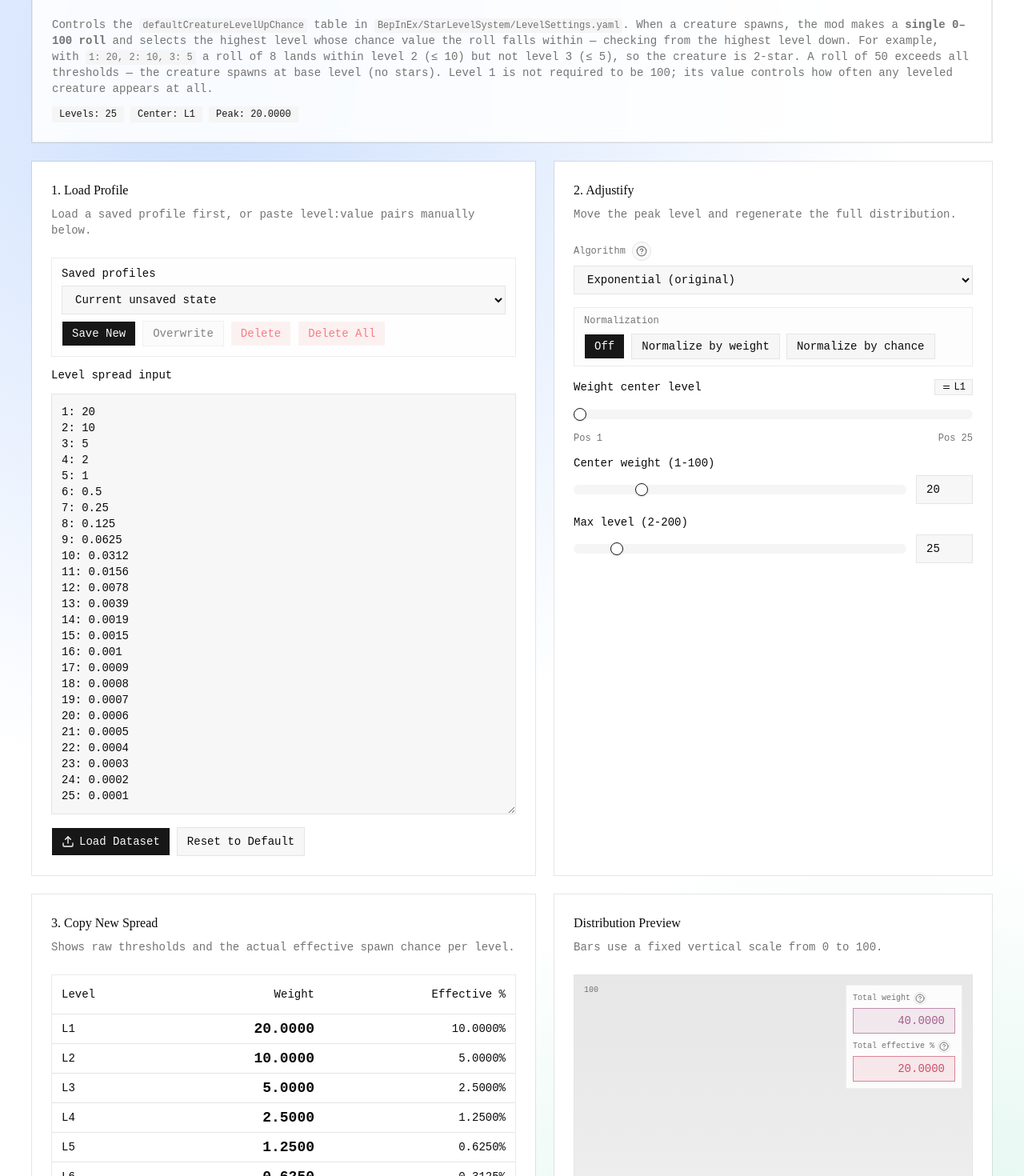
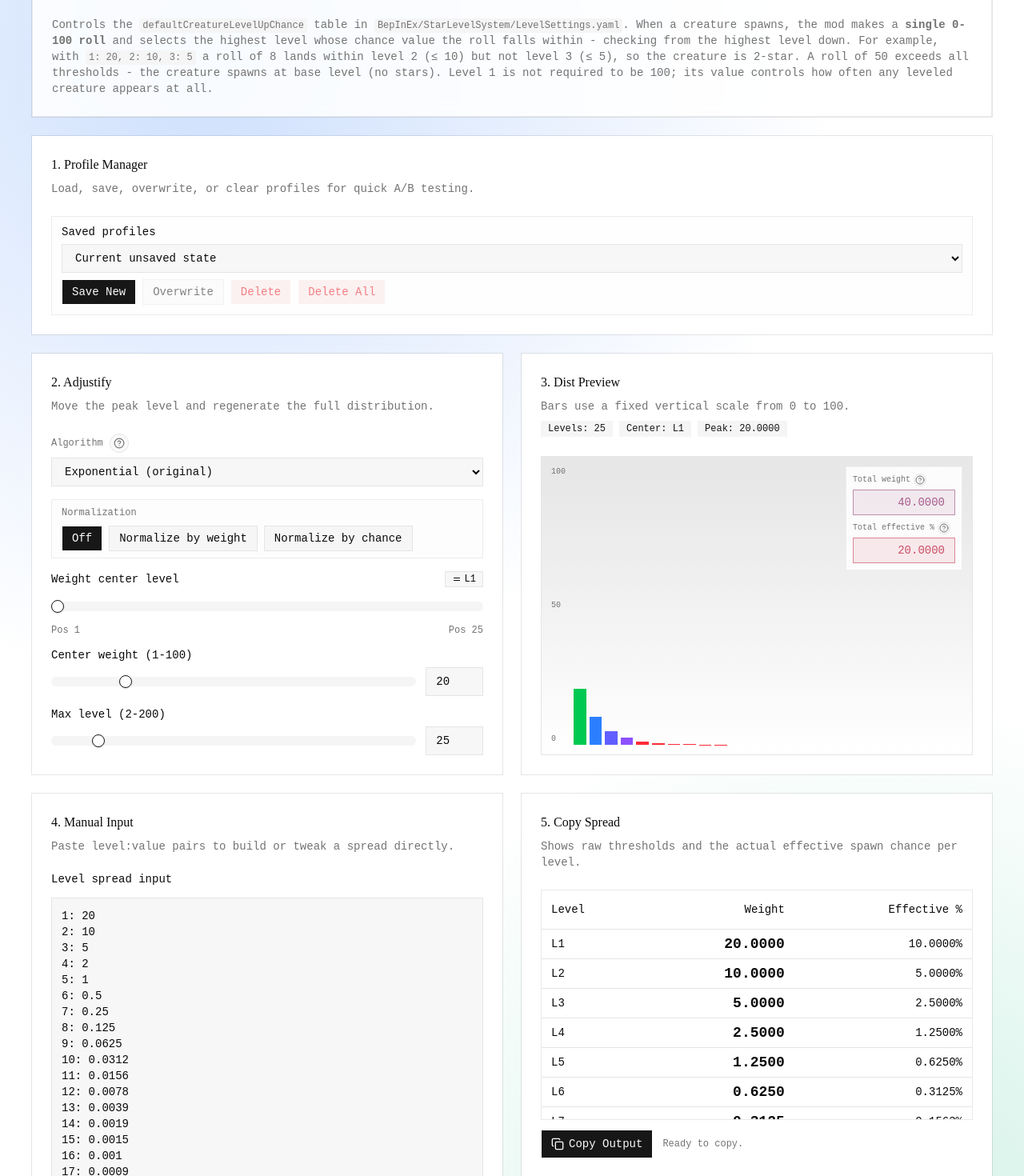
Before and after one commit to dsthedev/slslevelspreadtool, a React (Vite) app: page / in a window 1280 px wide. Shown: the part 120-1590 px from the top of the page at 80% size. Built offline with nearby package versions, Linux system fonts and the light colour scheme.

Commit message:
feat: enhance dataset editor with profile management and manual input capabilities

```diff
--- a/src/App.tsx
+++ b/src/App.tsx
@@ -6,7 +6,10 @@ import {
   DEFAULT_MAX_LEVEL,
   DEFAULT_STEP_AMOUNT,
 } from "@/components/levelupchance/constants"
-import { DatasetEditor } from "@/components/levelupchance/dataset-editor"
+import {
+  ManualInputCard,
+  ProfileManagerCard,
+} from "@/components/levelupchance/dataset-editor"
 import { OutputTable } from "@/components/levelupchance/output-table"
 import {
   loadSavedProfilesStore,
@@ -29,7 +32,6 @@ import {
   parseLevelSpread,
 } from "@/components/levelupchance/utils"
 import { WeightSlider } from "@/components/levelupchance/weight-slider"
-import { Badge } from "@/components/ui/badge"
 import {
   Card,
   CardContent,
@@ -91,6 +93,18 @@ export function App() {
   const weightedEntries = useMemo(() => {
     if (sourceEntries.length === 0) {
       return []
+    }
+
+    if (algorithm === "manual") {
+      if (normalizationMode === "weight") {
+        return normalizeLevelWeights(sourceEntries, 100)
+      }
+
+      if (normalizationMode === "chance") {
+        return normalizeEffectiveLevelWeights(sourceEntries, 100)
+      }
+
+      return sourceEntries
     }
 
     const generated = applyCenteredWeights(
@@ -165,12 +179,11 @@ export function App() {
       return
     }
 
-    const inferredMaxLevel = clampMaxLevel(
-      Math.max(...parsed.map((entry) => entry.level), DEFAULT_MAX_LEVEL)
-    )
+    const inferredMaxLevel = clampMaxLevel(Math.max(...parsed.map((entry) => entry.level)))
 
     setMaxLevel(inferredMaxLevel)
-    setSourceEntries(buildLevelEntries(inferredMaxLevel))
+    setSourceEntries(buildEntriesFromParsed(parsed, inferredMaxLevel))
+    setAlgorithm("manual")
     setCenterPosition((current) => clampPosition(current, inferredMaxLevel))
     setError(null)
     setCopied(false)
@@ -191,7 +204,7 @@ export function App() {
   const handleMaxLevelChange = (nextValue: number) => {
     const clamped = clampMaxLevel(nextValue)
     setMaxLevel(clamped)
-    setSourceEntries(buildLevelEntries(clamped))
+    setSourceEntries((current) => resizeLevelEntries(current, clamped))
     setCenterPosition((current) => clampPosition(current, clamped))
     setCopied(false)
   }
@@ -336,32 +349,22 @@ export function App() {
               <code className="rounded bg-muted px-1 py-0.5 font-mono text-xs">
                 BepInEx/StarLevelSystem/LevelSettings.yaml
               </code>
-              . When a creature spawns, the mod makes a <strong>single 0–100 roll</strong> and selects the highest level whose chance value the roll falls within — checking from the highest level down.
+              . When a creature spawns, the mod makes a <strong>single 0-100 roll</strong> and selects the highest level whose chance value the roll falls within - checking from the highest level down.
               For example, with{" "}
               <code className="rounded bg-muted px-1 py-0.5 font-mono text-xs">1: 20, 2: 10, 3: 5</code>
-              {" "}a roll of 8 lands within level 2 (≤ 10) but not level 3 (≤ 5), so the creature is 2-star. A roll of 50 exceeds all thresholds — the creature spawns at base level (no stars). Level 1 is not required to be 100; its value controls how often any leveled creature appears at all.
+              {" "}a roll of 8 lands within level 2 (&le; 10) but not level 3 (&le; 5), so the creature is 2-star. A roll of 50 exceeds all thresholds - the creature spawns at base level (no stars). Level 1 is not required to be 100; its value controls how often any leveled creature appears at all.
             </p>
-            <div className="flex flex-wrap items-center gap-2">
-              <Badge variant="secondary">Levels: {sourceEntries.length}</Badge>
-              <Badge variant="secondary">Center: L{selectedLevel ?? "-"}</Badge>
-              <Badge variant="secondary">Peak: {peakValue.toFixed(4)}</Badge>
-              {error ? <Badge variant="destructive">{error}</Badge> : null}
-            </div>
           </CardContent>
         </Card>
 
-        <div className="grid gap-6 xl:auto-rows-fr xl:grid-cols-[1.15fr_1fr]">
-          <div className="order-1 h-full">
-            <DatasetEditor
-              value={rawInput}
+        <div className="grid gap-6 xl:grid-cols-2">
+          <div className="xl:col-span-2">
+            <ProfileManagerCard
               savedProfiles={savedProfiles.map((profile) => ({
                 id: profile.id,
                 name: profile.name,
               }))}
               selectedProfileId={selectedProfileId}
-              onChange={setRawInput}
-              onLoad={handleLoad}
-              onResetDefault={handleResetDefault}
               onSelectProfile={handleSelectProfile}
               onSaveNewProfile={handleSaveNewProfile}
               onOverwriteProfile={handleOverwriteProfile}
@@ -370,7 +373,7 @@ export function App() {
             />
           </div>
 
-          <div className="order-2 h-full">
+          <div className="h-full">
             <WeightSlider
               centerPosition={safeCenterPosition}
               maxPosition={Math.max(1, sourceEntries.length)}
@@ -405,15 +408,28 @@ export function App() {
             />
           </div>
 
-          <div className="order-3 h-full xl:order-4">
+          <div className="h-full">
             <SpreadChart
               entries={weightedEntries}
               centerPosition={safeCenterPosition}
               algorithm={algorithm}
+              levelsCount={sourceEntries.length}
+              selectedLevel={selectedLevel ?? null}
+              peakValue={peakValue}
+              error={error}
             />
           </div>
 
-          <div className="order-4 h-full xl:order-3">
+          <div className="h-full">
+            <ManualInputCard
+              value={rawInput}
+              onChange={setRawInput}
+              onLoad={handleLoad}
+              onResetDefault={handleResetDefault}
+            />
+          </div>
+
+          <div className="h-full">
             <OutputTable entries={weightedEntries} onCopy={handleCopy} copied={copied} />
           </div>
         </div>
@@ -427,6 +443,32 @@ function buildLevelEntries(maxLevel: number): LevelEntry[] {
     level: index + 1,
     value: 0,
   }))
+}
+
+function buildEntriesFromParsed(parsed: LevelEntry[], maxLevel: number): LevelEntry[] {
+  const byLevel = new Map(parsed.map((entry) => [entry.level, entry.value]))
+
+  return Array.from({ length: maxLevel }, (_, index) => {
+    const level = index + 1
+
+    return {
+      level,
+      value: byLevel.get(level) ?? 0,
+    }
+  })
+}
+
+function resizeLevelEntries(entries: LevelEntry[], maxLevel: number): LevelEntry[] {
+  const byLevel = new Map(entries.map((entry) => [entry.level, entry.value]))
+
+  return Array.from({ length: maxLevel }, (_, index) => {
+    const level = index + 1
+
+    return {
+      level,
+      value: byLevel.get(level) ?? 0,
+    }
+  })
 }
 
 function clampMaxLevel(value: number) {
--- a/src/components/levelupchance/dataset-editor.tsx
+++ b/src/components/levelupchance/dataset-editor.tsx
@@ -25,27 +25,39 @@ type DatasetEditorProps = {
   onDeleteAllProfiles: () => void
 }
 
-export function DatasetEditor({
-  value,
+type ProfileManagerCardProps = Pick<
+  DatasetEditorProps,
+  | "savedProfiles"
+  | "selectedProfileId"
+  | "onSelectProfile"
+  | "onSaveNewProfile"
+  | "onOverwriteProfile"
+  | "onDeleteProfile"
+  | "onDeleteAllProfiles"
+>
+
+type ManualInputCardProps = Pick<
+  DatasetEditorProps,
+  "value" | "onChange" | "onLoad" | "onResetDefault"
+>
+
+export function ProfileManagerCard({
   savedProfiles,
   selectedProfileId,
-  onChange,
-  onLoad,
-  onResetDefault,
   onSelectProfile,
   onSaveNewProfile,
   onOverwriteProfile,
   onDeleteProfile,
   onDeleteAllProfiles,
-}: DatasetEditorProps) {
+}: ProfileManagerCardProps) {
   const hasSelectedProfile = selectedProfileId !== null
 
   return (
     <Card className="h-full">
       <CardHeader>
-        <CardTitle>1. Load Profile</CardTitle>
+        <CardTitle>1. Profile Manager</CardTitle>
         <CardDescription>
-          Load a saved profile first, or paste level:value pairs manually below.
+          Load, save, overwrite, or clear profiles for quick A/B testing.
         </CardDescription>
       </CardHeader>
       <CardContent className="flex h-full flex-col gap-4">
@@ -94,7 +106,26 @@ export function DatasetEditor({
             </Button>
           </div>
         </div>
+      </CardContent>
+    </Card>
+  )
+}
 
+export function ManualInputCard({
+  value,
+  onChange,
+  onLoad,
+  onResetDefault,
+}: ManualInputCardProps) {
+  return (
+    <Card className="h-full">
+      <CardHeader>
+        <CardTitle>4. Manual Input</CardTitle>
+        <CardDescription>
+          Paste level:value pairs to build or tweak a spread directly.
+        </CardDescription>
+      </CardHeader>
+      <CardContent className="flex h-full flex-col gap-4">
         <Label htmlFor="spread-input">Level spread input</Label>
         <Textarea
           id="spread-input"
@@ -117,3 +148,37 @@ export function DatasetEditor({
     </Card>
   )
 }
+
+export function DatasetEditor({
+  value,
+  savedProfiles,
+  selectedProfileId,
+  onChange,
+  onLoad,
+  onResetDefault,
+  onSelectProfile,
+  onSaveNewProfile,
+  onOverwriteProfile,
+  onDeleteProfile,
+  onDeleteAllProfiles,
+}: DatasetEditorProps) {
+  return (
+    <div className="grid gap-4">
+      <ProfileManagerCard
+        savedProfiles={savedProfiles}
+        selectedProfileId={selectedProfileId}
+        onSelectProfile={onSelectProfile}
+        onSaveNewProfile={onSaveNewProfile}
+        onOverwriteProfile={onOverwriteProfile}
+        onDeleteProfile={onDeleteProfile}
+        onDeleteAllProfiles={onDeleteAllProfiles}
+      />
+      <ManualInputCard
+        value={value}
+        onChange={onChange}
+        onLoad={onLoad}
+        onResetDefault={onResetDefault}
+      />
+    </div>
+  )
+}
--- a/src/components/levelupchance/output-table.tsx
+++ b/src/components/levelupchance/output-table.tsx
@@ -32,7 +32,7 @@ export function OutputTable({ entries, onCopy, copied }: OutputTableProps) {
   return (
     <Card className="flex h-full flex-col">
       <CardHeader>
-        <CardTitle>3. Copy New Spread</CardTitle>
+        <CardTitle>5. Copy Spread</CardTitle>
         <CardDescription>
           Shows raw thresholds and the actual effective spawn chance per level.
         </CardDescription>
--- a/src/components/levelupchance/spread-chart.tsx
+++ b/src/components/levelupchance/spread-chart.tsx
@@ -13,6 +13,7 @@ import {
   CardHeader,
   CardTitle,
 } from "@/components/ui/card"
+import { Badge } from "@/components/ui/badge"
 import { Input } from "@/components/ui/input"
 import { Label } from "@/components/ui/label"
 import { cn } from "@/lib/utils"
@@ -21,6 +22,10 @@ type SpreadChartProps = {
   entries: LevelEntry[]
   centerPosition: number
   algorithm: DistributionAlgorithm
+  levelsCount: number
+  selectedLevel: number | null
+  peakValue: number
+  error: string | null
 }
 
 function getBandColorClass(
@@ -59,6 +64,10 @@ export function SpreadChart({
   entries,
   centerPosition,
   algorithm,
+  levelsCount,
+  selectedLevel,
+  peakValue,
+  error,
 }: SpreadChartProps) {
   const maxScaleValue = 100
   const centerIndex = Math.max(centerPosition - 1, 0)
@@ -78,8 +87,14 @@ export function SpreadChart({
   return (
     <Card className="flex h-full flex-col">
       <CardHeader>
-        <CardTitle>Distribution Preview</CardTitle>
+        <CardTitle>3. Dist Preview</CardTitle>
         <CardDescription>Bars use a fixed vertical scale from 0 to 100.</CardDescription>
+        <div className="flex flex-wrap items-center gap-2">
+          <Badge variant="secondary">Levels: {levelsCount}</Badge>
+          <Badge variant="secondary">Center: L{selectedLevel ?? "-"}</Badge>
+          <Badge variant="secondary">Peak: {peakValue.toFixed(4)}</Badge>
+          {error ? <Badge variant="destructive">{error}</Badge> : null}
+        </div>
         {hasUnreachableEntries ? (
           <p className="text-sm text-amber-700 dark:text-amber-400">
             Warning: some levels currently have 0% effective chance because a
--- a/src/components/levelupchance/utils.ts
+++ b/src/components/levelupchance/utils.ts
@@ -7,6 +7,11 @@ export type AlgorithmControl =
   | "stepAmount"
 
 export const distributionAlgorithms = [
+  {
+    value: "manual",
+    label: "Manual (no algorithm)",
+    controls: [],
+  },
   {
     value: "exponential",
     label: "Exponential (original)",
@@ -63,6 +68,13 @@ export type AlgorithmDescription = {
 
 export const algorithmDescriptions: Record<DistributionAlgorithm, AlgorithmDescription> =
   {
+    manual: {
+      title: "Manual (no algorithm)",
+      summary:
+        "Uses the loaded level:value pairs exactly as entered, without generating a new curve.",
+      gameplay:
+        "Best when you want full manual control or to preserve an imported spread as-is.",
+    },
     exponential: {
       title: "Exponential (original)",
       summary:
```
